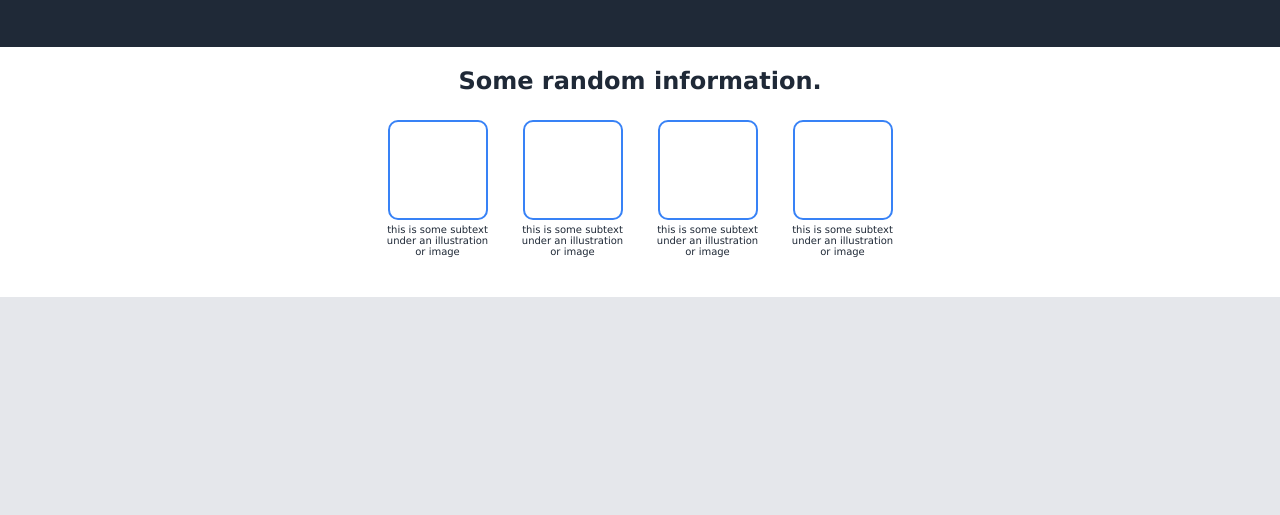
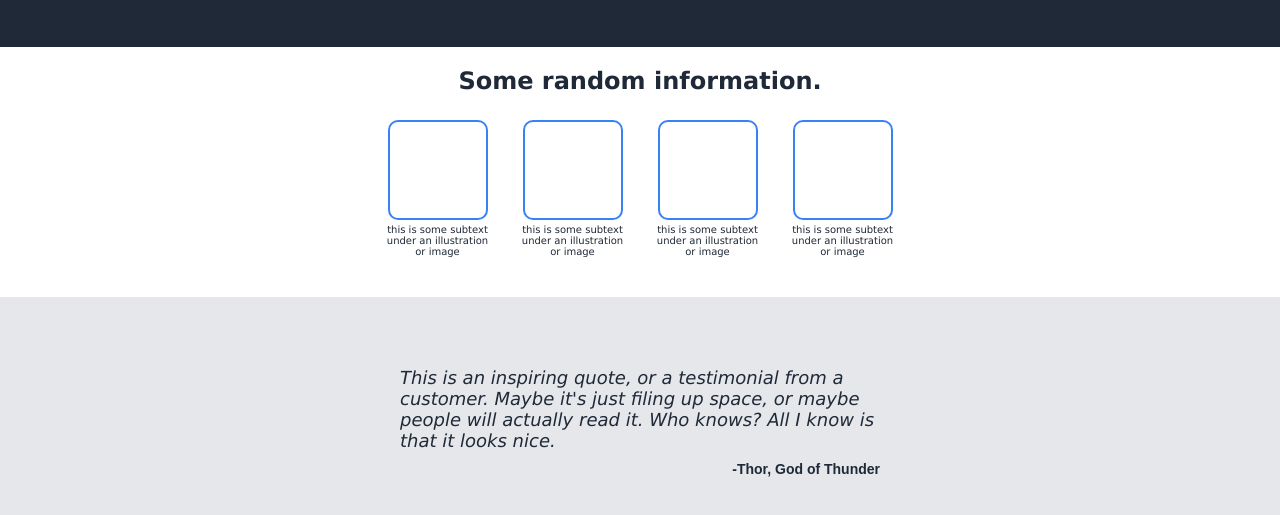
Before and after one commit to WiNg4205/odin-landing-page, a plain HTML site: page index.html in a window 1280 px wide. Shown: the part 253-768 px from the top of the page. Drawn offline with Linux system fonts and the light colour scheme.

Commit message:
finished third quartile of page

```diff
--- a/index.html
+++ b/index.html
@@ -17,7 +17,6 @@
                     <div class="header-link">header link three</div>
                 </div>
             </div>
-
             <div class="hero-container">
                 <div class="hero-text-container">
                     <div class="hero-main-text">The website is awesome</div>
@@ -60,7 +59,17 @@
                 </div>
             </div>
         </div>
-        <div class="three"></div>
+
+        <div class="three">
+            <div class="quote-container">
+                <div class="quote">
+                    This is an inspiring quote, or a testimonial from a customer.
+                    Maybe it's just filing up space, or maybe people will actually
+                    read it. Who knows? All I know is that it looks nice.
+                </div>
+                <div class="author">-Thor, God of Thunder</div>
+            </div>
+        </div>
         <div class="four"></div>
 
     </body>
--- a/styles.css
+++ b/styles.css
@@ -127,4 +127,29 @@
 .three {
     height: 250px;
     background:  #E5E7EB;
+    align-items: center;
+    justify-content: center;
+    display: flex;
 }
+
+.quote-container {
+    width: 480px;
+    gap: 10px;
+    flex-direction: column;
+    display: flex;
+}
+
+.quote {
+    font-family: Verdana, "DejaVu Sans", sans-serif;
+    color: #1F2937;
+    font-size: 18px;
+    font-style: italic;
+}
+
+.author {
+    font-family: Arial, Helvetica, sans-serif;
+    color: #1F2937;
+    font-size: 14px;
+    font-weight: bold;
+    text-align: right;
+}
```
